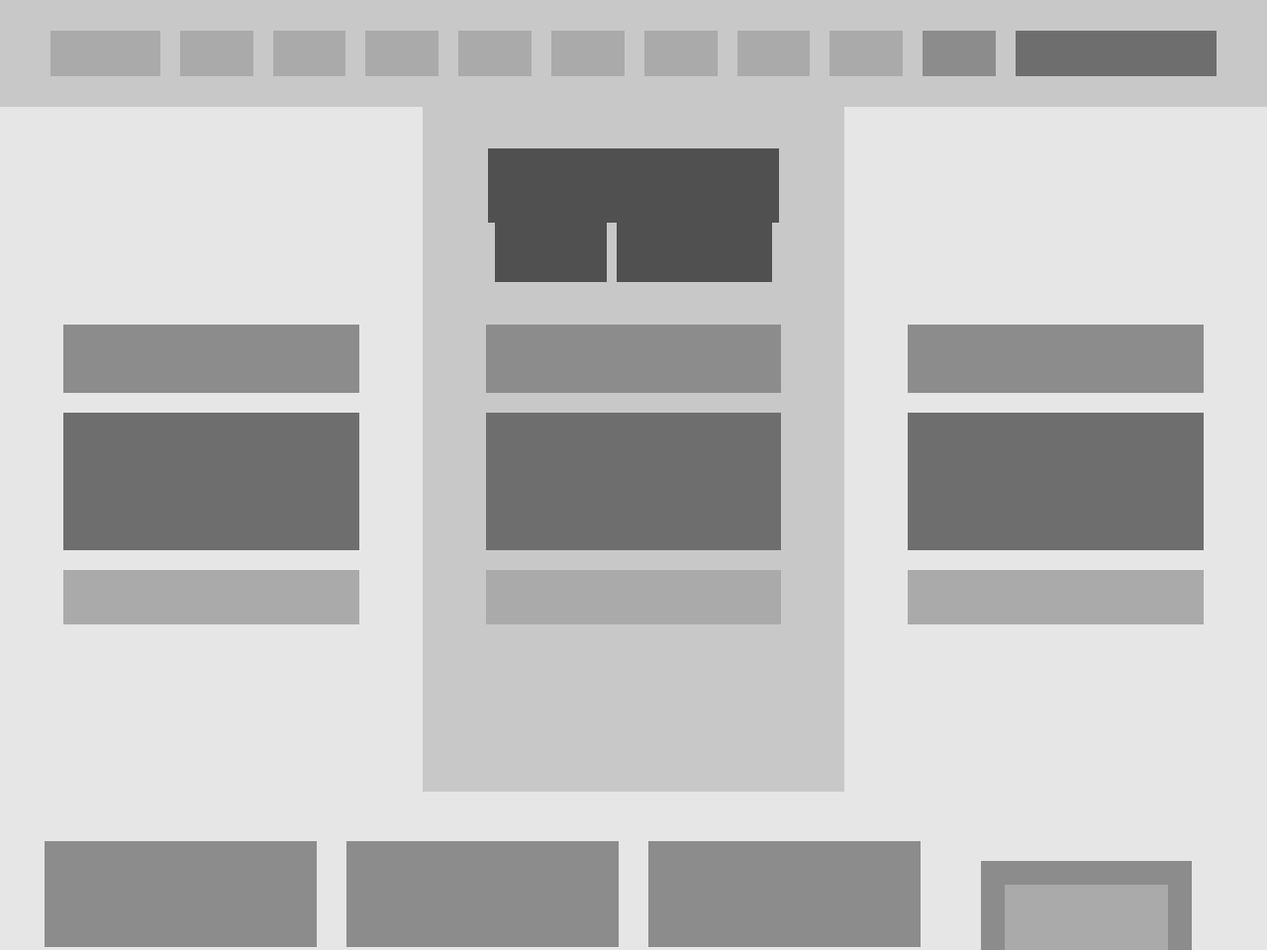
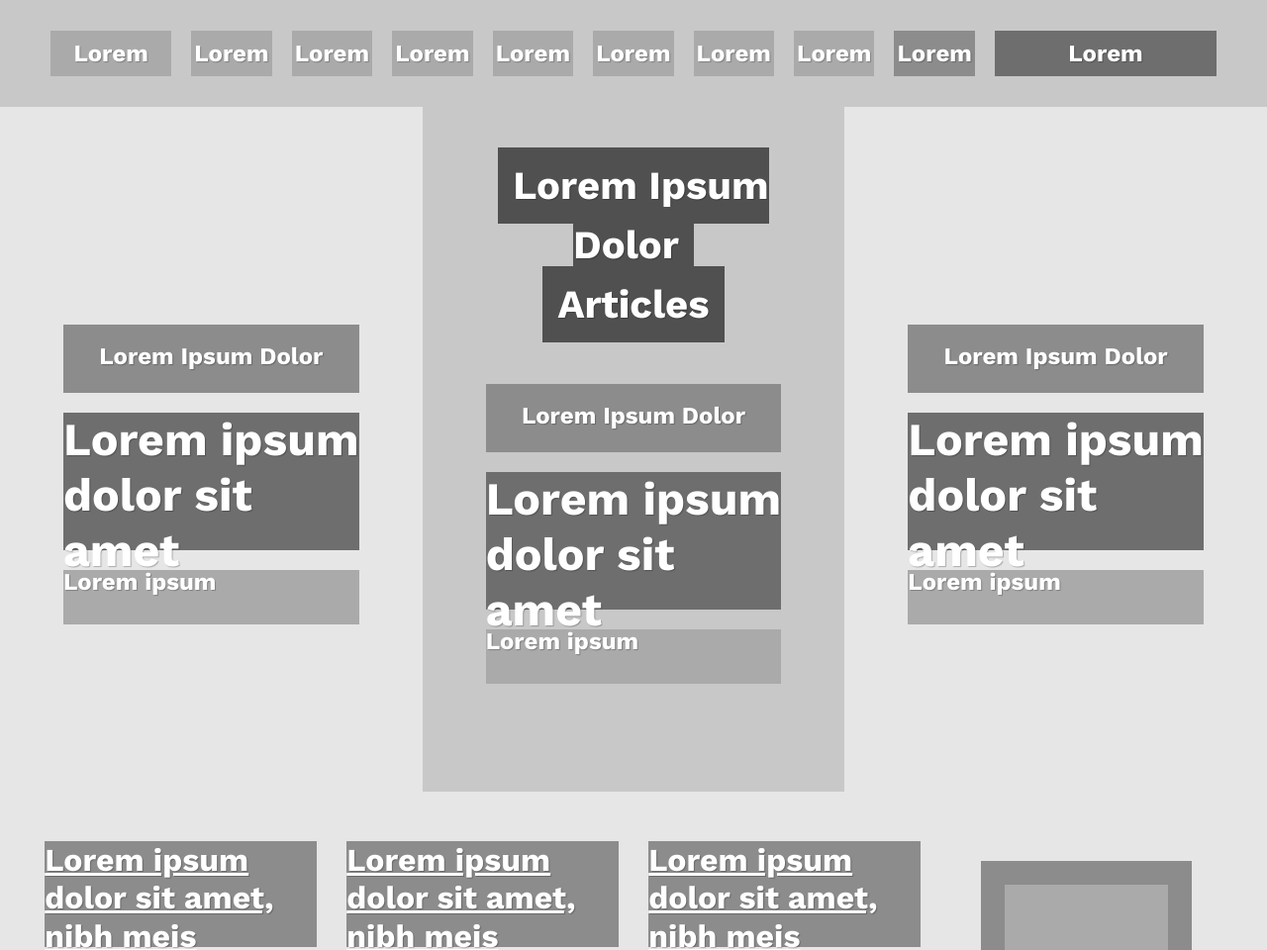
Before and after one commit to cjsellwood/design_teardown, a plain HTML site: page index.html in a window 1280 px wide. Shown: the top 960 px of the page at 99% size. Drawn offline with nearby package versions, Linux system fonts and the light colour scheme.

Commit message:
Added custom fonts

```diff
--- a/index.html
+++ b/index.html
@@ -2,57 +2,57 @@
 <html lang="en">
   <head>
     <title>Design Teardown</title>
+    <link href="https://fonts.googleapis.com/css2?family=Roboto+Slab:wght@400;700&family=Work+Sans:wght@400;700&display=swap" rel="stylesheet">
     <link rel="stylesheet" href="styles.css" />
   </head>
   <body>
     <header class="navbar">
-      <div class="header-icon"></div>
-      <div></div>
-      <div></div>
-      <div></div>
-      <div></div>
-      <div></div>
-      <div></div>
-      <div></div>
-      <div></div>
-      <div class="header-more"></div>
-      <div class="header-search"></div>
+      <div class="header-icon">Lorem</div>
+      <div>Lorem</div>
+      <div>Lorem</div>
+      <div>Lorem</div>
+      <div>Lorem</div>
+      <div>Lorem</div>
+      <div>Lorem</div>
+      <div>Lorem</div>
+      <div class="header-more">Lorem</div>
+      <div class="header-search">Lorem</div>
     </header>
     <main>
       <section class="latest-grid">
         <div class="latest latest-outer">
-          <div class="article-author"></div>
-          <div class="article-title"></div>
-          <div class="article-other"></div>
+          <div class="article-author">Lorem Ipsum Dolor</div>
+          <div class="article-title">Lorem ipsum dolor sit amet</div>
+          <div class="article-other">Lorem ipsum </div>
         </div>
         <div class="latest latest-center">
           <div class="main-heading">
-            <span> Don't Miss These Latest</span>
+            <span>Lorem Ipsum Dolor</span>
             <span>Articles</span>
           </div>
-          <div class="article-author"></div>
-          <div class="article-title"></div>
-          <div class="article-other"></div>
+          <div class="article-author">Lorem Ipsum Dolor</div>
+          <div class="article-title">Lorem ipsum dolor sit amet</div>
+          <div class="article-other">Lorem ipsum </div>
         </div>
         <div class="latest latest-outer">
-          <div class="article-author"></div>
-          <div class="article-title"></div>
-          <div class="article-other"></div>
+          <div class="article-author">Lorem Ipsum Dolor</div>
+          <div class="article-title">Lorem ipsum dolor sit amet</div>
+          <div class="article-other">Lorem ipsum </div>
         </div>
       </section>
       <section>
         <div class="more-grid">
           <div>
-            <div class="more-title"></div>
-            <div class="more-text"></div>
+            <div class="more-title">Lorem ipsum dolor sit amet, nibh meis</div>
+            <div class="more-text">Lorem ipsum dolor sit amet, nibh meis debet vis ut, vim appetere suavitate ea. Iuvaret accumsan placerat ei sea, </div>
           </div>
           <div>
-            <div class="more-title"></div>
-            <div class="more-text"></div>
+            <div class="more-title">Lorem ipsum dolor sit amet, nibh meis</div>
+            <div class="more-text">Lorem ipsum dolor sit amet, nibh meis debet vis ut, vim appetere suavitate ea. Iuvaret accumsan placerat ei sea, </div>
           </div>
           <div>
-            <div class="more-title"></div>
-            <div class="more-text"></div>
+            <div class="more-title">Lorem ipsum dolor sit amet, nibh meis</div>
+            <div class="more-text">Lorem ipsum dolor sit amet, nibh meis debet vis ut, vim appetere suavitate ea. Iuvaret accumsan placerat ei sea, </div>
           </div>
           <div class="supporters">
             <div>
@@ -62,20 +62,20 @@
           </div>
           <div class="promotion-banner"></div>
           <div>
-            <div class="more-title"></div>
-            <div class="more-text"></div>
+            <div class="more-title">Lorem ipsum dolor sit amet, nibh meis</div>
+            <div class="more-text">Lorem ipsum dolor sit amet, nibh meis debet vis ut, vim appetere suavitate ea. Iuvaret accumsan placerat ei sea, </div>
           </div>
           <div>
-            <div class="more-title"></div>
-            <div class="more-text"></div>
+            <div class="more-title">Lorem ipsum dolor sit amet, nibh meis</div>
+            <div class="more-text">Lorem ipsum dolor sit amet, nibh meis debet vis ut, vim appetere suavitate ea. Iuvaret accumsan placerat ei sea, </div>
           </div>
           <div>
-            <div class="more-title"></div>
-            <div class="more-text"></div>
+            <div class="more-title">Lorem ipsum dolor sit amet, nibh meis</div>
+            <div class="more-text">Lorem ipsum dolor sit amet, nibh meis debet vis ut, vim appetere suavitate ea. Iuvaret accumsan placerat ei sea, </div>
           </div>
           <div>
-            <div class="more-title"></div>
-            <div class="more-text"></div>
+            <div class="more-title">Lorem ipsum dolor sit amet, nibh meis</div>
+            <div class="more-text">Lorem ipsum dolor sit amet, nibh meis debet vis ut, vim appetere suavitate ea. Iuvaret accumsan placerat ei sea, </div>
           </div>
           <div class="promotion-banner"></div>
         </div>
--- a/styles.css
+++ b/styles.css
@@ -140,6 +140,12 @@ table {
   background-color: var(--gray5);
   display: flex;
   align-items: center;
+  color: white;
+  font-size: 1.5em;
+  text-align: center;
+  font-weight: bold;
+  font-family: 'Work Sans', sans-serif;
+  text-shadow: 1px 1px 1px rgba(0,0,0,.25)
 }
 
 .navbar > div {
@@ -147,6 +153,9 @@ table {
   width: 8%;
   margin: 10px;
   background-color: var(--gray4);
+  display: flex;
+  justify-content: center;
+  align-items: center;
 }
 
 div.header-icon {
@@ -186,7 +195,10 @@ div.header-search {
   text-align: center;
   margin: 50px auto;
   width: 70%;
-  color: transparent;
+  text-align: center;
+  font-weight: bold;
+  font-family: 'Work Sans', sans-serif;
+  text-shadow: 1px 1px 1px rgba(0,0,0,.25)
 }
 
 .main-heading > span {
@@ -201,6 +213,13 @@ div.header-search {
   margin: 20px auto;
   width: 70%;
   height: 10%;
+  color: white;
+  font-size: 1.5em;
+  text-align: center;
+  font-weight: bold;
+  font-family: 'Work Sans', sans-serif;
+  text-shadow: 1px 1px 1px rgba(0,0,0,.25);
+  padding: 20px;
 }
 
 .article-title {
@@ -208,6 +227,13 @@ div.header-search {
   margin: 20px auto;
   width: 70%;
   height: 20%;
+  font-size: 2.9em;
+  line-height: 1.2em;
+  color: white;
+  text-align: left;
+  font-weight: bold;
+  font-family: 'Work Sans', sans-serif;
+  text-shadow: 1px 1px 1px rgba(0,0,0,.25)
 }
 
 .article-other {
@@ -215,6 +241,12 @@ div.header-search {
   margin: 20px auto;
   width: 70%;
   height: 8%;
+  font-size: 1.5em;
+  color: white;
+  text-align: left;
+  font-weight: bold;
+  font-family: 'Work Sans', sans-serif;
+  text-shadow: 1px 1px 1px rgba(0,0,0,.25)
 }
 
 .more-grid {
@@ -231,6 +263,14 @@ div.header-search {
   height: 15%;
   margin: 20px auto;
   background-color: var(--gray3);
+  font-size: 2em;
+  line-height: 1.2em;
+  color: white;
+  text-align: left;
+  font-weight: bold;
+  font-family: 'Work Sans', sans-serif;
+  text-shadow: 1px 1px 1px rgba(0,0,0,.25);
+  text-decoration: underline;
 }
 
 .more-text {
@@ -238,6 +278,11 @@ div.header-search {
   height: 45%;
   margin: 0 auto;
   background-color: var(--gray4);
+  font-size: 1.25em;
+  line-height: 1.8em;
+  color: rgb(255, 255, 255);
+  text-align: left;
+  font-family: 'Roboto Slab', serif;
 }
 
 .supporters > div {
```
